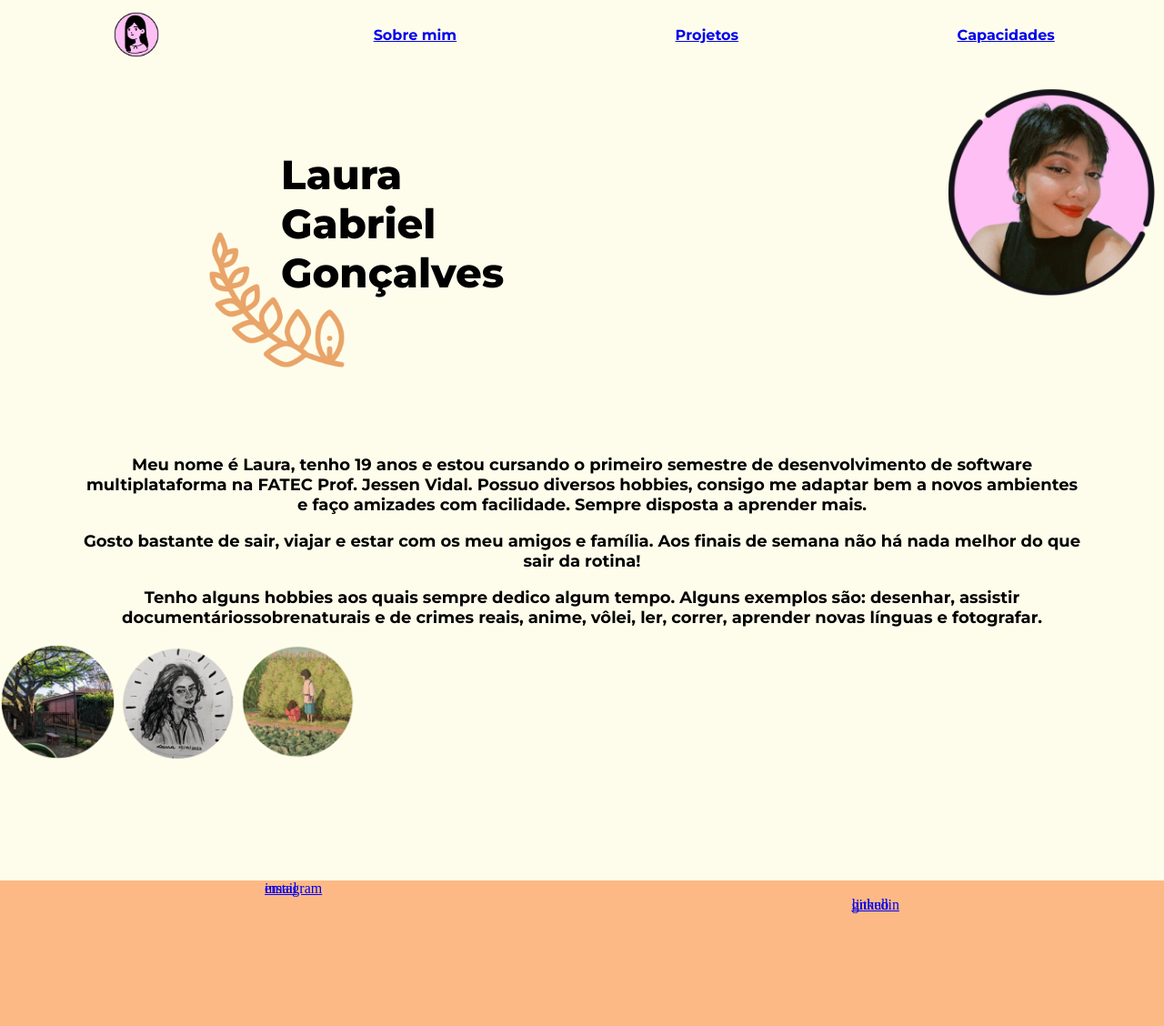
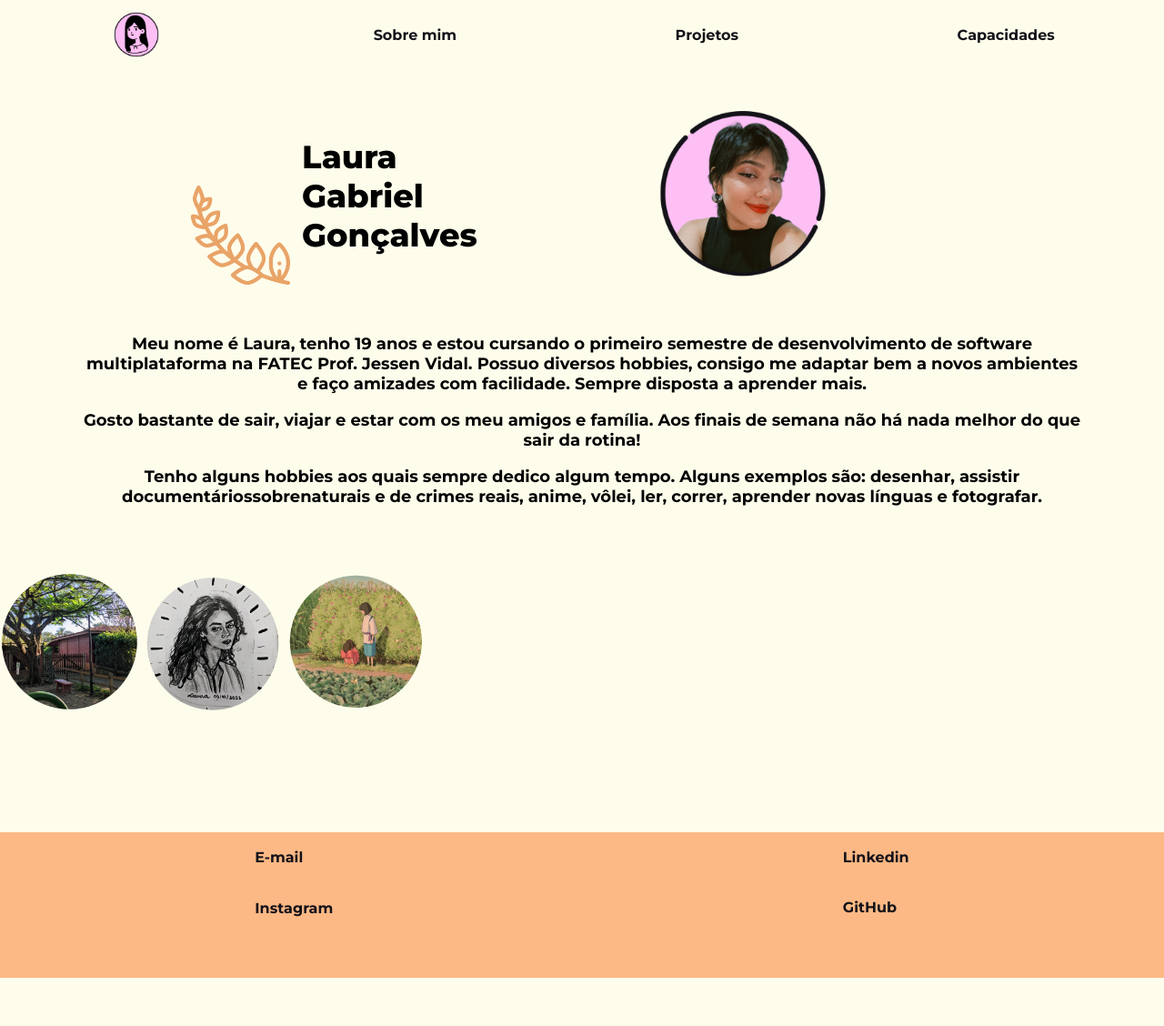
Before and after one commit to eulauragabriel/design-digital-portfolio, a Flask app: page / in a window 1280 px wide. Shown: the whole page at 91% size. After the commit the page ends 1075 px from the top, so only its background shows below. Run offline with Flask 3, Linux system fonts and the light colour scheme.

Commit message:
conserto dos links
links com cor e fontes corretas e alinhados

```diff
--- a/src/static/style.css
+++ b/src/static/style.css
@@ -14,14 +14,14 @@
     align-items: center;
 }
 
-#link {
+a {
     font-family: "Montserrat Bold";
     color: #141219 !important;
     text-decoration: none !important;
     transform: 0.3s;
 }
 
-#link:hover {
+#link :hover {
     font-family: "Montserrat ExtraBold";
     color: #141219 !important;
     text-decoration: none !important;
@@ -54,66 +54,105 @@ h2 {
     forced-color-adjust: #141219;
 }
 
+
+
 /* parte inicial */
 
 .container {
-    display: grid;
-    grid-template-columns: auto auto auto auto auto;
-    grid-template-rows: auto auto auto;
+    display: flex;
+    flex-flow: wrap;
 }
 
 .leaf {
-    grid-column: 2;
-    grid-row: 1;
-    padding-top: 17%;
-    padding-left: 20%;
+    padding-top: 10%;
+    padding-left: 15%;
 }
 
 .laura {
-    padding-top: 7%;
-    grid-column: 2;
-    grid-row: 1;
-    width: 10%;
+    padding-top: 5%;
+    width: 5%;
     font-family: "Montserrat ExtraBold";
-    font-size: 140%;
+    font-size: 110%;
     font-weight: bolder;
     text-align: left;
-    padding-left: 30%;
     forced-color-adjust: #141219;
 }
 
 .laulau {
-    padding-top: 10%;
-    grid-column: 3;
-    grid-row: 1;
-    border-width: 20%;
-
+    padding-left: 25%;
+    padding-top: 4%;
 }
 
 /* footer */
 
 .container-footer {
     display: grid;
-    grid-row: auto auto;
+    grid-row: auto auto auto auto auto;
     grid-column: auto auto auto auto auto;
 }
 
 #email {
+    color: #141219 !important;
+    text-decoration: none !important;
     grid-column: 2;
-    grid-row: 1;
+    grid-row: 2;
+    padding-top: 5%;
+    font-family: "Montserrat Bold";
 }
 
 #instagram {
     grid-column: 2;
-    grid-row: 1;
+    grid-row: 4;
+    padding-top: 10%;
+    font-family: "Montserrat Bold";
 }
 
 #linkedin {
     grid-column: 4;
     grid-row: 2;
+    padding-top: 5%;
+    font-family: "Montserrat Bold";
 }
 
 #github {
     grid-column: 4;
-    grid-row: 2;
+    grid-row: 4;
+    padding-top: 10%;
+    font-family: "Montserrat Bold";
+    color: #141219 !important;
+    text-decoration: none !;
+    transform: 0.3s;
 }
+
+#email :hover {
+    font-family: "Montserrat ExtraBold";
+    color: #141219 !important;
+    text-decoration: none !important;
+    transition: 0.8s;
+}
+
+#instagram :hover {
+    font-family: "Montserrat ExtraBold";
+    color: #141219 !important;
+    text-decoration: none !important;
+    transition: 0.8s;
+}
+
+#github :hover {
+    font-family: "Montserrat ExtraBold";
+    color: #141219 !important;
+    text-decoration: none !important;
+    transition: 0.8s;
+}
+
+#linkedin :hover{
+    font-family: "Montserrat ExtraBold";
+    color: #141219;
+    text-decoration: none;
+    transition: 0.8s;
+}
+
+
+.hobbies {
+    align-items: center;
+}
--- a/src/templates/base.html
+++ b/src/templates/base.html
@@ -27,10 +27,10 @@
 
 <footer>
 <div class="container-footer">
-    <div id="email"><a href="mailto:eulauragabriel@gmail.com">email</a></div>
-    <div id="instagram"><a href="https://instagram.com/eulauragabriel">instagram</a></div>
-    <div id="linkedin"><a href="https://linkedin.com/eulauragabriel">linkedin</a></div>
-    <div id="github"><a href="https://gihub.com/eulauragabriel">github</a></div>
+    <div id="email"><a href="mailto:eulauragabriel@gmail.com" target="_blank">E-mail</a></div>
+    <div id="instagram"><a href="https://instagram.com/eulauragabriel" target="_blank">Instagram</a></div>
+    <div id="linkedin"><a href="https://linkedin.com/eulauragabriel" target="_blank">Linkedin</a></div>
+    <div id="github"><a href="https://github.com/eulauragabriel" target="_blank">GitHub</a></div>
 </div>
 </footer>
 
--- a/src/templates/sobremim.html
+++ b/src/templates/sobremim.html
@@ -4,14 +4,12 @@
 
 <body>
     <div class="container">
-        <div class="leaf"><img src="../static/img/leaf.png" alt="" width="23%"></div>
+        <div class="leaf"><img src="../static/img/leaf.png" alt="" width="140px"></div>
         <div class="laura">
             <h1>Laura Gabriel Gonçalves</h1>
         </div>
-        <div class="laulau"><img src="../static/img/laulau.png" alt="laura" width="250px"></div>
+        <div class="laulau"><img src="../static/img/laulau.png" alt="laura" width="200px"></div>
     </div>
-    <br>
-    <br>
     <br>
     <div>
         <p>Meu nome é Laura, tenho 19 anos e estou cursando o primeiro semestre de desenvolvimento de software
@@ -25,10 +23,11 @@
             documentáriossobrenaturais e de crimes reais, anime, vôlei, ler, correr, aprender novas línguas e
             fotografar.</p>
     </div>
-    <div>
-        <img src="../static/img/viagem.png" alt="viagem" width="10%">
-        <img src="../static/img/desenhoa.png" alt="desenho" width="10%">
-        <img src="../static/img/chihiro.png" alt="anime" width="10%">
+    <br><br><br>
+    <div class="hobbies">
+        <img src="../static/img/viagem.png" alt="viagem" width="12%">
+        <img src="../static/img/desenhoa.png" alt="desenho" width="12%">
+        <img src="../static/img/chihiro.png" alt="anime" width="12%">
     </div>
 </body>
 {% endblock %}
```
Also changed, not shown: src/templates/capacidades.html (+9 -5 lines), src/templates/projetos.html (+7 -3 lines).
